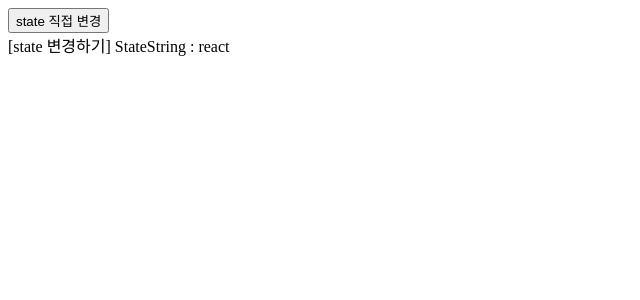
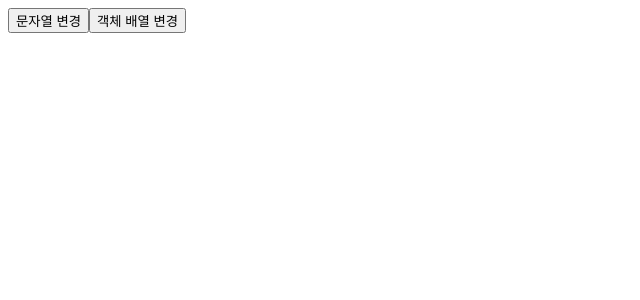
Before and after one commit to minhyepark-dev/react200, a React (Create React App) app: page / in a window 1280 px wide. Shown: the top 300 px of the page, without its empty margins (0-640 px from the left). Built offline with nearby package versions, Linux system fonts and the light colour scheme.

Commit message:
클래스 컴포넌트

```diff
--- a/src/App.js
+++ b/src/App.js
@@ -1,10 +1,10 @@
 import React from "react";
-import ForceUpdate from "./R026_ForceUpdate";
+import ComponentClass from "./R027_ComponentClass";
 
 function App() {
     return (
         <div className="App">
-            <ForceUpdate />
+            <ComponentClass />
         </div>
     );
 }
--- /dev/null
+++ b/src/R027_ComponentClass.js
@@ -0,0 +1,31 @@
+import React, { Component } from 'react';
+
+class R027_ComponentClass extends Component {
+  constructor (props) {
+    super(props);
+    this.state = {
+      StateString: 'react',
+      StateArrayObj: ['react', { react: '200' }]
+    }
+  }
+
+  buttonClick = (type) => {
+    if(type === 'String'){
+      this.setState({ StateString: 'react' });
+    }else{
+      this.setState({ StateArrayObj: ['react', { react: '200' }] });
+    }
+  }
+
+  render() {
+    console.log('render() 실행')
+    return (
+      <div>
+        <button onClick={e => this.buttonClick('String')}>문자열 변경</button>
+        <button onClick={e => this.buttonClick('ArrayObject')}>객체 배열 변경</button>
+      </div>
+    )
+  }
+}
+
+export default R027_ComponentClass;
```
